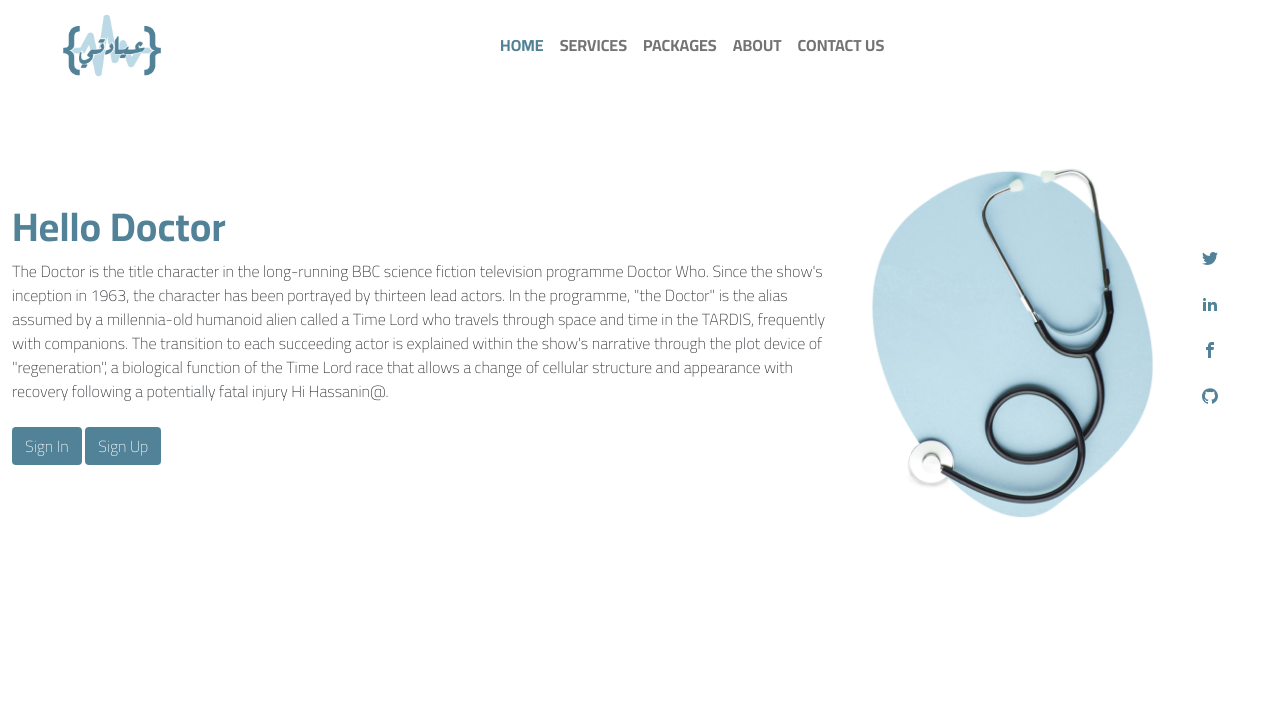
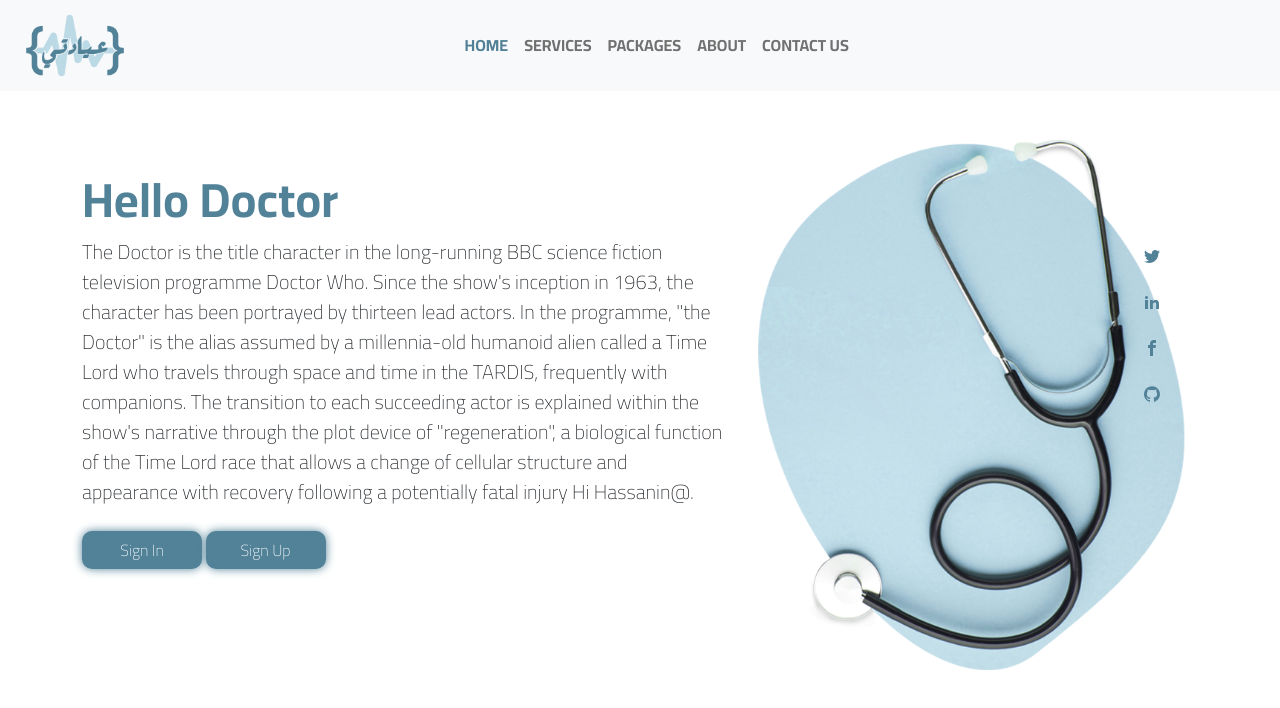
Before and after one commit to a-hassanein/Clinic-System, a React (Create React App) app: page / in a window 1280 px wide. Shown: the top 708 px of the page. Built offline with nearby package versions, Linux system fonts and the light colour scheme.

Commit message:
enue ashraf

```diff
--- a/src/Components/NavBar.js
+++ b/src/Components/NavBar.js
@@ -1,9 +1,14 @@
 import { Link } from "react-router-dom";
+
+import { Nav, Navbar , Container } from "react-bootstrap";
 
 const NavBar = () => {
   return (
     <>
-      <nav className="navbar navbar-expand-lg navbar-light">
+
+
+
+      {/* <nav className="navbar navbar-expand-lg navbar-light">
         <div className="container-fluid">
           <Link className="navbar-brand" to="/">
             <img src={require('../Images/logo.png')} alt="..logo" style={{width: "100%" , height:"100%" , maxWidth:"100px" , marginLeft:"50px"}} />
@@ -19,7 +24,7 @@ const NavBar = () => {
           >
             <span className="navbar-toggler-icon"></span>
           </button>
-          <div className="collapse navbar-collapse offset-3" id="navbarNav">
+          <div className="collapse navbar-collapse justify-content-center" id="navbarNav">
             <ul className="navbar-nav">
               <li className="nav-item active">
                 <Link className="nav-link text-uppercase" to="/" style={{ color: "#528197" , fontWeight: "bold" }}>
@@ -51,13 +56,44 @@ const NavBar = () => {
 
 
         </div>
-      </nav>
+      </nav> */}
 
 
 
-      <br/>
-      <br/>
-      <br/>
+      <Navbar bg="light" expand="lg">
+    <Navbar.Brand>
+     <Link className="navbar-brand" to="/">
+            <img src={require('../Images/logo.png')} alt="..logo" style={{width: "100%" , height:"100%" , maxWidth:"100px" ,marginLeft:"25px" }} />
+     </Link>
+          </Navbar.Brand>
+    <Navbar.Toggle aria-controls="basic-navbar-nav " />
+
+    <Navbar.Collapse id="basic-navbar-nav" style={{marginLeft:"25px"}}>
+
+      <Nav className="me-auto offset-lg-3 offset-md-3 offset-sm-0 offset-xs-0" >
+      <Link className="nav-link text-uppercase" to="/" style={{ color: "#528197" , fontWeight: "bold" }}>
+                  Home
+      </Link>
+      <Link className="nav-link  text-uppercase" to="/services" style={{fontWeight: "bold"}}>
+                  Services
+                </Link>
+                <Link className="nav-link text-uppercase" to="/packages" style={{fontWeight: "bold"}}>
+                  Packages
+                </Link>
+                <Link className="nav-link  text-uppercase" to="/about" style={{fontWeight: "bold"}}>
+                  About
+                </Link>
+                <Link className="nav-link text-uppercase" to="/contact" style={{fontWeight: "bold"}}>
+                  Contact Us
+                </Link>
+      </Nav>
+
+    </Navbar.Collapse>
+
+</Navbar>
+
+
+
 
 
 
@@ -66,4 +102,6 @@ const NavBar = () => {
   );
 };
 
+
+
 export default NavBar;
--- a/src/Components/header.js
+++ b/src/Components/header.js
@@ -5,16 +5,15 @@ import {
   ImLinkedin2,
 } from "react-icons/im";
 import { Link } from "react-router-dom";
-
-
+import '../Style/styleservices.css'
 const Home = () => {
   return (
     <>
-      <div className="container-xxl">
+      <div className="container" >
         <div className="row">
-          <div className="col-md-8 col-lg-8">
-            <div><h1 style={{ color: "var(--first_color)", fontFamily: "var(--font_family)", fontWeight: "bold" }}>Hello Doctor</h1></div>
-            <div style={{ fontFamily: "var(--font_family)" }}>
+          <div className="col-md-6 col-lg-7 col-sm-12 col-xs-12">
+            <div><h1 style={{ color: "var(--first_color)", fontFamily: "var(--font_family)", fontWeight: "bold" , fontSize:"3em" }}>Hello Doctor</h1></div>
+            <div className="d-flex .justify-content-center" style={{ fontFamily: "var(--font_family)" , fontSize:"1.25em" }}>
               The Doctor is the title character in the long-running BBC science fiction television programme Doctor Who.
               Since the show's inception in 1963, the character has been portrayed by thirteen lead actors.
               In the programme, "the Doctor" is the alias assumed by a millennia-old humanoid alien called a Time Lord
@@ -26,18 +25,21 @@ const Home = () => {
             <br />
             <div>
               <Link to='/login'>
-                <button className='btn ' style={{ background: "var(--first_color)", color: "white" }} >Sign In</button>
+                <button className='btn' id="card_services" style={{ background: "var(--first_color)", color: "white" , width:"120px" }} >Sign In</button>
               </Link>
 
               <span> </span>
               <Link to='signup'>
-              <button className='btn' style={{ background: "var(--first_color)", color: "white" }} >Sign Up</button>
+              <button className='btn' id="card_services" style={{ background: "var(--first_color)", color: "white" ,width:"120px" }} >Sign Up</button>
 
               </Link>
             </div>
           </div>
-          <div className="col-3"><img className="d-none d-lg-block" src={require('../Images/Home_img.png')} alt='...img' width={'100%'} /></div>
-          <div className='col-1' style={{marginTop:"70px"}}>
+            <div className="col-lg-4 col-md-5 col-sm-0 col-xs-0"><img className="d-none d-lg-block" src={require('../Images/Home_img.png')} alt='...img' width={'450px'} /></div>
+
+
+
+        <div className='col-1' style={{marginTop:"100px"}}>
             <div className="d-none d-lg-block">
 
               <a
@@ -74,6 +76,10 @@ const Home = () => {
                   <ImGithub />
                 </i>
               </a>
+
+
+
+
             </div>
 
 
```
Also changed, not shown: src/App.css (line endings or trailing spaces).
